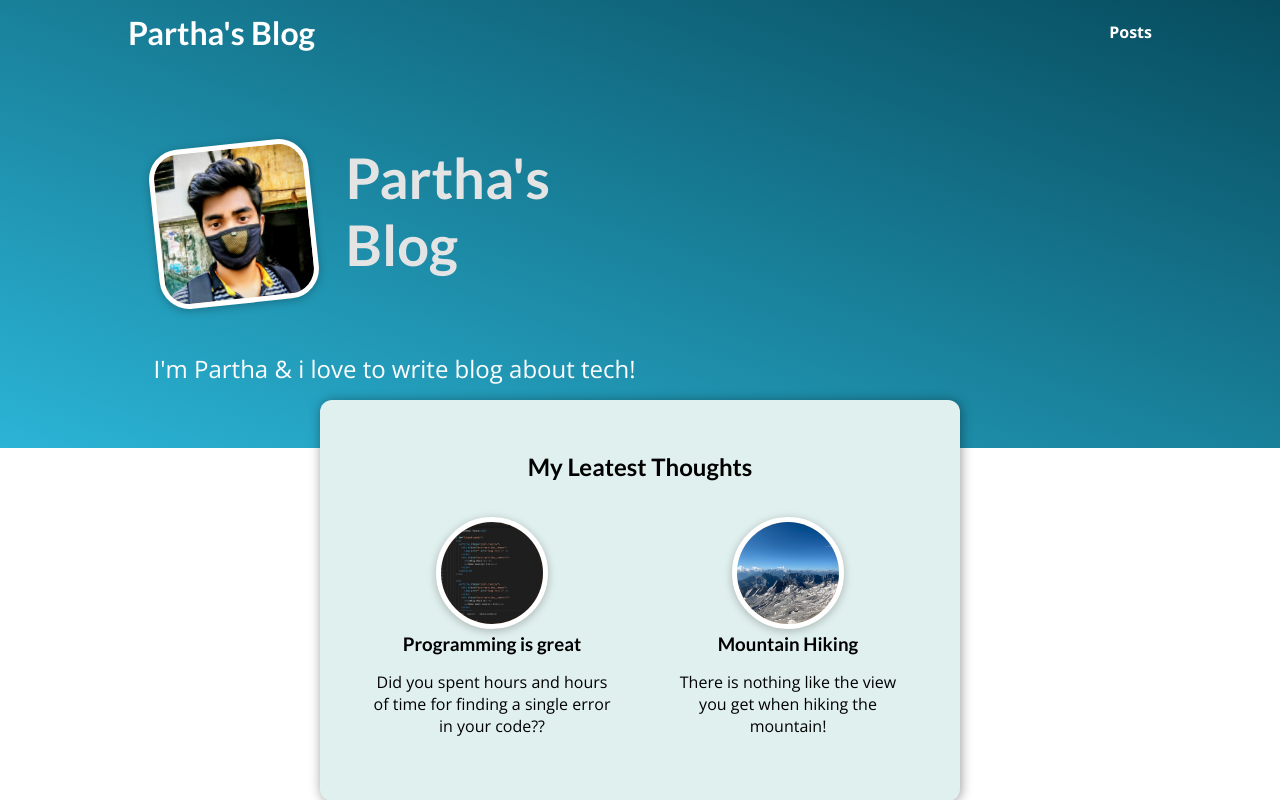
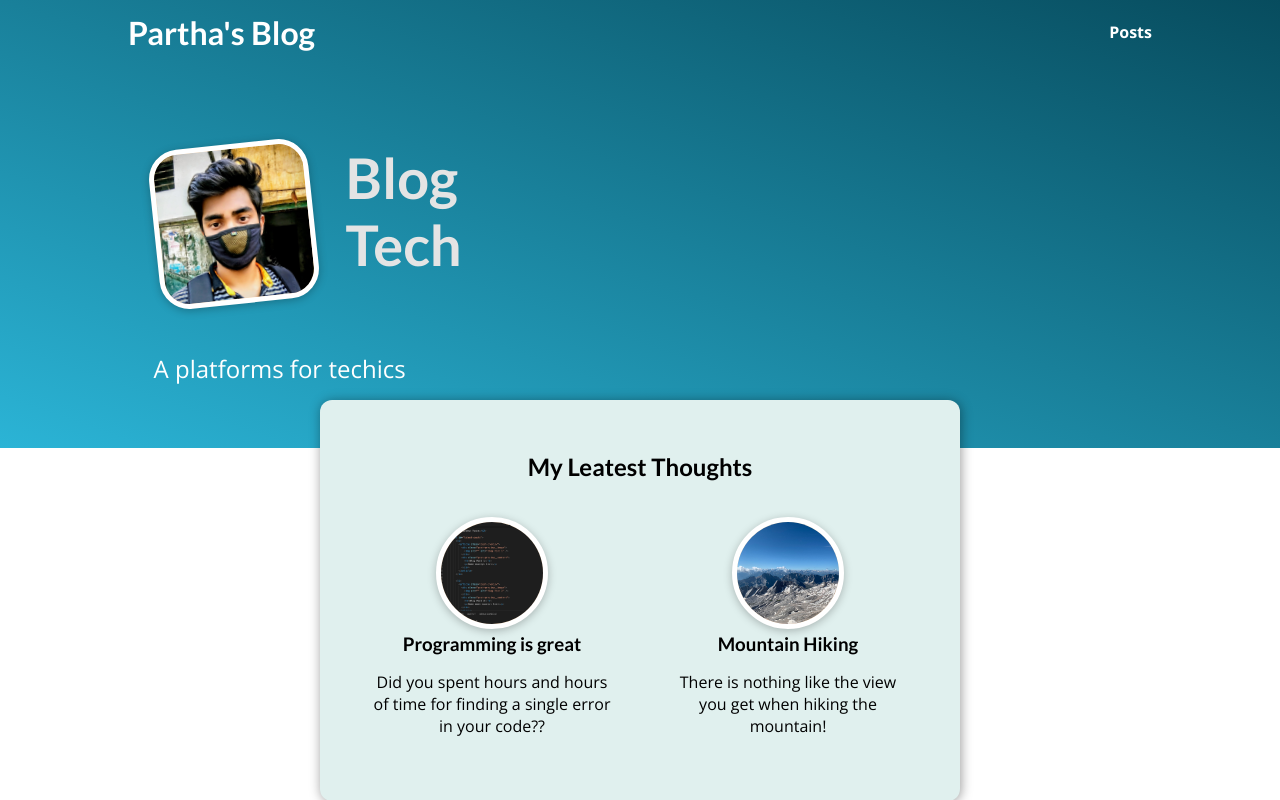
Before and after one commit to Partha23-GitHub/Blog_Project, a Django app: a page that uses templates/app/index.html in a window 1280 px wide. Shown: the top 800 px of the page. Run offline with Django 3.2, Linux system fonts and the light colour scheme.

Commit message:
index.html updated

```diff
--- a/templates/app/index.html
+++ b/templates/app/index.html
@@ -13,9 +13,9 @@
     <section id="welcome">
         <header>
             <img src="{%static 'app/image/mypic.jpeg' %}" alt="Partha-author of the blog">
-            <h2>Partha's Blog</h2>
+            <h2>Blog Tech</h2>
         </header>
-        <p>I'm Partha & i love to write blog about tech!</p>
+        <p>A platforms for techics</p>
     </section>
     <section id="latest-posts">
         <h2> My Leatest Thoughts</h2>
```
